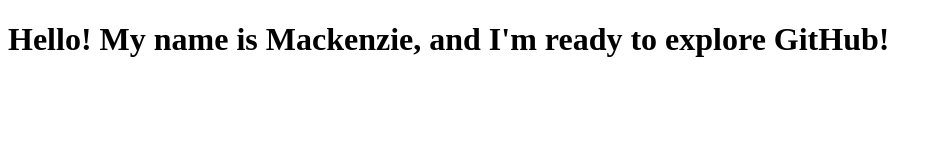
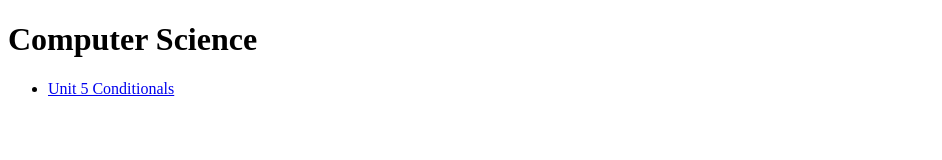
Before and after one commit to McknzLH/Mackenzie.github.io, a plain HTML site: page index.html in a window 1280 px wide. Shown: the whole page, without its empty margins (0-942 px from the left). Drawn offline with Linux system fonts and the light colour scheme.

Commit message:
Update index.html

```diff
--- a/index.html
+++ b/index.html
@@ -7,6 +7,11 @@
     <title>Document</title>
 </head>
 <body>
-    <h1>Hello! My name is Mackenzie, and I'm ready to explore GitHub!</h1>
+    <h1>Computer Science</h1>
+    <ul>
+       <li>
+           <a href="/U5_Conditionals/conditionals.html">Unit 5 Conditionals</a>
+       </li>
+    </ul>
 </body>
 </html>
```
